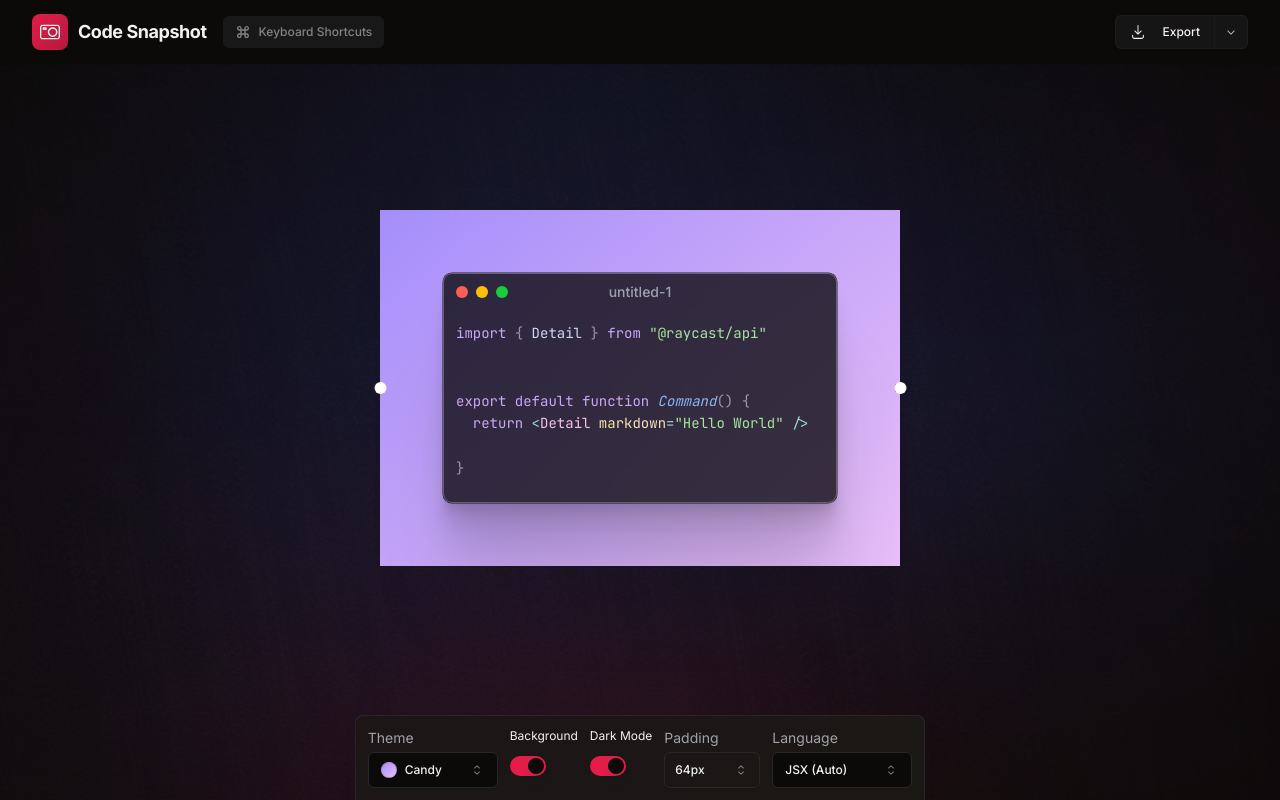
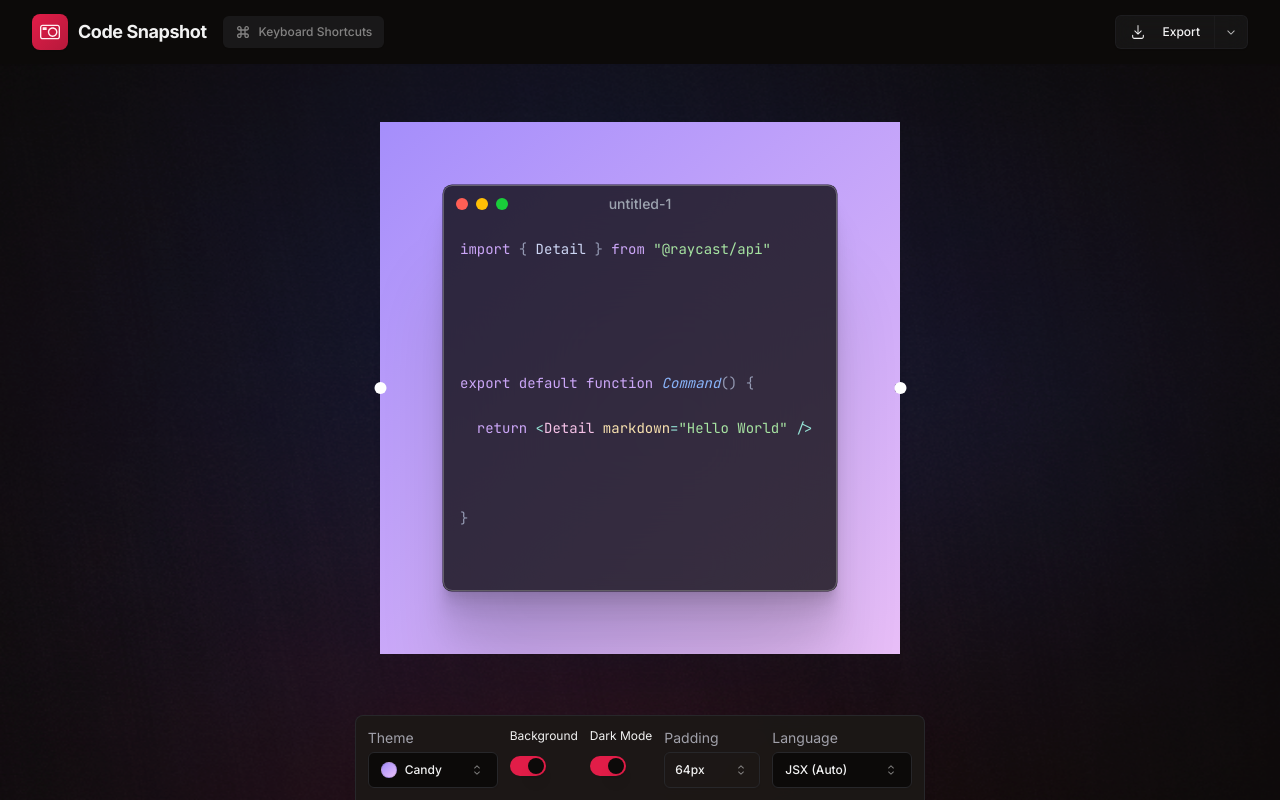
Before and after one commit to robindev2007/CodeSnapshot, a Next.js app: page / in a window 1280 px wide. Built offline with nearby package versions, Linux system fonts and the light colour scheme.

Commit message:
fix: synchronize editor layer heights and eliminate selection blur

```diff
--- a/src/app/globals.css
+++ b/src/app/globals.css
@@ -72,8 +72,25 @@
   }
 }
 
-.hljs-codes,
-.hljs-pre,
+.code-textarea {
+  color: transparent !important;
+  -webkit-text-fill-color: transparent !important;
+  caret-color: #ffffff;
+  resize: none;
+}
+
+.code-textarea::selection {
+  background-color: rgba(255, 255, 255, 0.22) !important;
+  color: transparent !important;
+  -webkit-text-fill-color: transparent !important;
+}
+
+.code-textarea::-moz-selection {
+  background-color: rgba(255, 255, 255, 0.22) !important;
+  color: transparent !important;
+  -webkit-text-fill-color: transparent !important;
+}
+
 .code-textarea,
 .shiki,
 pre.shiki,
@@ -85,6 +102,9 @@
   tab-size: 2;
   white-space: pre-wrap !important;
   word-break: break-all !important;
+  box-sizing: border-box !important;
+  letter-spacing: normal !important;
+  word-spacing: normal !important;
 }
 
 pre.shiki {
@@ -92,15 +112,18 @@
   margin: 0 !important;
   padding: 0 !important;
   overflow: visible !important;
+  border: 0 !important;
 }
 
 pre.shiki code {
   background-color: transparent !important;
   margin: 0 !important;
   padding: 0 !important;
+  border: 0 !important;
 }
 
 pre.shiki .line {
+  display: block;
   min-height: 1.6em;
 }
 
--- a/src/components/Editor/EditorBody.tsx
+++ b/src/components/Editor/EditorBody.tsx
@@ -1,6 +1,6 @@
 "use client";
 
-import React, { ChangeEvent, useRef } from "react";
+import React, { ChangeEvent, useEffect, useRef } from "react";
 import CodeHighlighter from "./CodeHilighter";
 
 interface EditorBodyProps {
@@ -11,6 +11,7 @@
 
 const EditorBody = ({ code, setCode }: EditorBodyProps) => {
   const textareaRef = useRef<HTMLTextAreaElement>(null);
+  const highlighterRef = useRef<HTMLDivElement>(null);
   const editorRef = useRef<HTMLDivElement>(null);
 
   const handleSetCode = (e: ChangeEvent<HTMLTextAreaElement>) => {
@@ -34,6 +35,21 @@
     }
   };
 
+  const handleScroll = (e: React.UIEvent<HTMLTextAreaElement>) => {
+    if (highlighterRef.current) {
+      highlighterRef.current.scrollTop = e.currentTarget.scrollTop;
+      highlighterRef.current.scrollLeft = e.currentTarget.scrollLeft;
+    }
+  };
+
+  // Auto-resize textarea to fit content so it never scrolls independently
+  useEffect(() => {
+    if (textareaRef.current) {
+      textareaRef.current.style.height = "auto";
+      textareaRef.current.style.height = `${textareaRef.current.scrollHeight}px`;
+    }
+  }, [code]);
+
   return (
     <div
       ref={editorRef}
@@ -41,10 +57,11 @@
     >
       <textarea
         ref={textareaRef}
-        className="code-textarea z-10 col-start-1 col-end-1 row-start-1 row-end-1 m-0 h-full resize-none bg-transparent bg-scroll p-3 pb-0 align-text-top text-transparent caret-white outline-none"
+        className="code-textarea z-10 col-start-1 col-end-1 row-start-1 row-end-1 m-0 h-full w-full resize-none bg-transparent p-4 align-text-top outline-none"
         value={code}
         onChange={handleSetCode}
         onKeyDown={handleKeyDown}
+        onScroll={handleScroll}
         autoComplete="off"
         autoCorrect="off"
         spellCheck="false"
@@ -52,7 +69,10 @@
         data-enable-grammarly="false"
       />
 
-      <div className="pointer-events-none col-start-1 col-end-1 row-start-1 row-end-1 m-0 p-3 pb-0 select-none">
+      <div
+        ref={highlighterRef}
+        className="pointer-events-none col-start-1 col-end-1 row-start-1 row-end-1 m-0 w-full overflow-hidden p-4 select-none"
+      >
         <CodeHighlighter code={code} />
       </div>
     </div>
```
